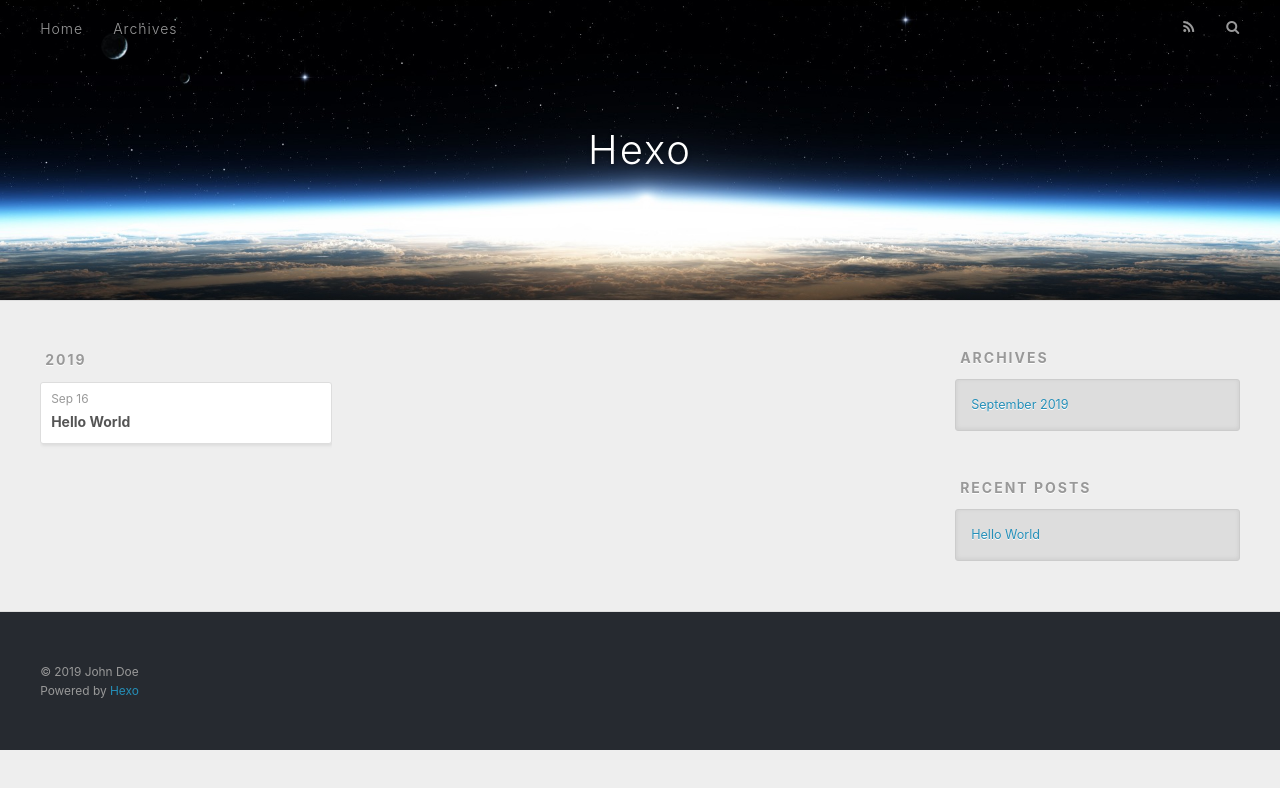
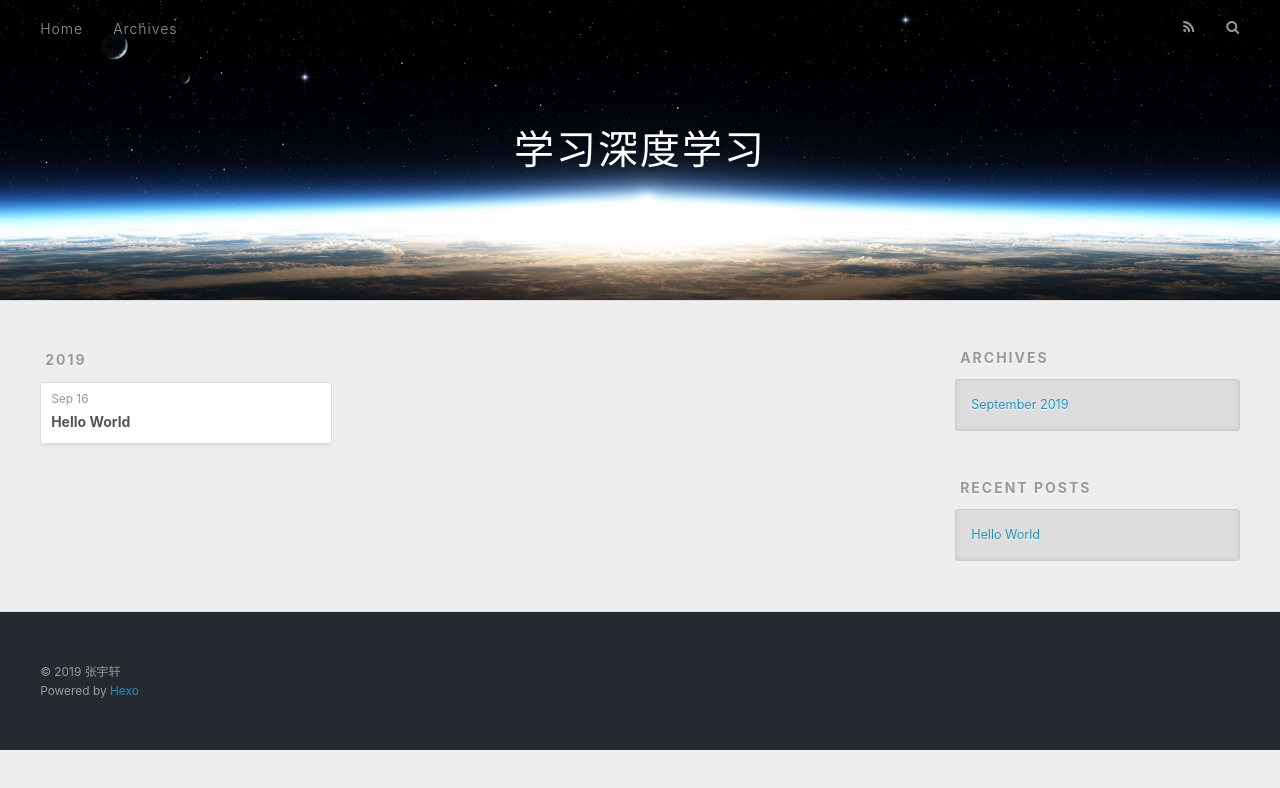
Before and after one commit to rashawnzhang/rashawnzhang.github.io, a plain HTML site: page archives/2019/09/index.html in a window 1280 px wide. Drawn offline with nearby package versions, Linux system fonts and the light colour scheme.

Commit message:
Site updated: 2019-09-16 20:08:03

```diff
--- a/archives/2019/09/index.html
+++ b/archives/2019/09/index.html
@@ -5,17 +5,21 @@
 
 
 
-  <title>Archives: 2019/9 | Hexo</title>
+  <title>Archives: 2019/9 | 学习深度学习</title>
   <meta name="viewport" content="width=device-width, initial-scale=1, maximum-scale=1">
-  <meta property="og:type" content="website">
-<meta property="og:title" content="Hexo">
+  <meta name="description" content="张宇轩的个人博客">
+<meta name="keywords" content="深度学习,博客">
+<meta property="og:type" content="website">
+<meta property="og:title" content="学习深度学习">
 <meta property="og:url" content="http://yoursite.com/archives/2019/09/index.html">
-<meta property="og:site_name" content="Hexo">
+<meta property="og:site_name" content="学习深度学习">
+<meta property="og:description" content="张宇轩的个人博客">
 <meta property="og:locale" content="en">
 <meta name="twitter:card" content="summary">
-<meta name="twitter:title" content="Hexo">
+<meta name="twitter:title" content="学习深度学习">
+<meta name="twitter:description" content="张宇轩的个人博客">
 
-    <link rel="alternate" href="/atom.xml" title="Hexo" type="application/atom+xml">
+    <link rel="alternate" href="/atom.xml" title="学习深度学习" type="application/atom+xml">
 
 
     <link rel="icon" href="/favicon.png">
@@ -34,7 +38,7 @@
   <div id="header-outer" class="outer">
     <div id="header-title" class="inner">
       <h1 id="logo-wrap">
-        <a href="/" id="logo">Hexo</a>
+        <a href="/" id="logo">学习深度学习</a>
       </h1>
 
     </div>
@@ -139,7 +143,7 @@
 
   <div class="outer">
     <div id="footer-info" class="inner">
-      &copy; 2019 John Doe<br>
+      &copy; 2019 张宇轩<br>
       Powered by <a href="http://hexo.io/" target="_blank">Hexo</a>
     </div>
   </div>
```
Also changed, not shown: 2019/09/16/hello-world/index.html (+7 -6 lines), archives/2019/index.html (+12 -8 lines), archives/index.html (+12 -8 lines), index.html (+13 -9 lines).
